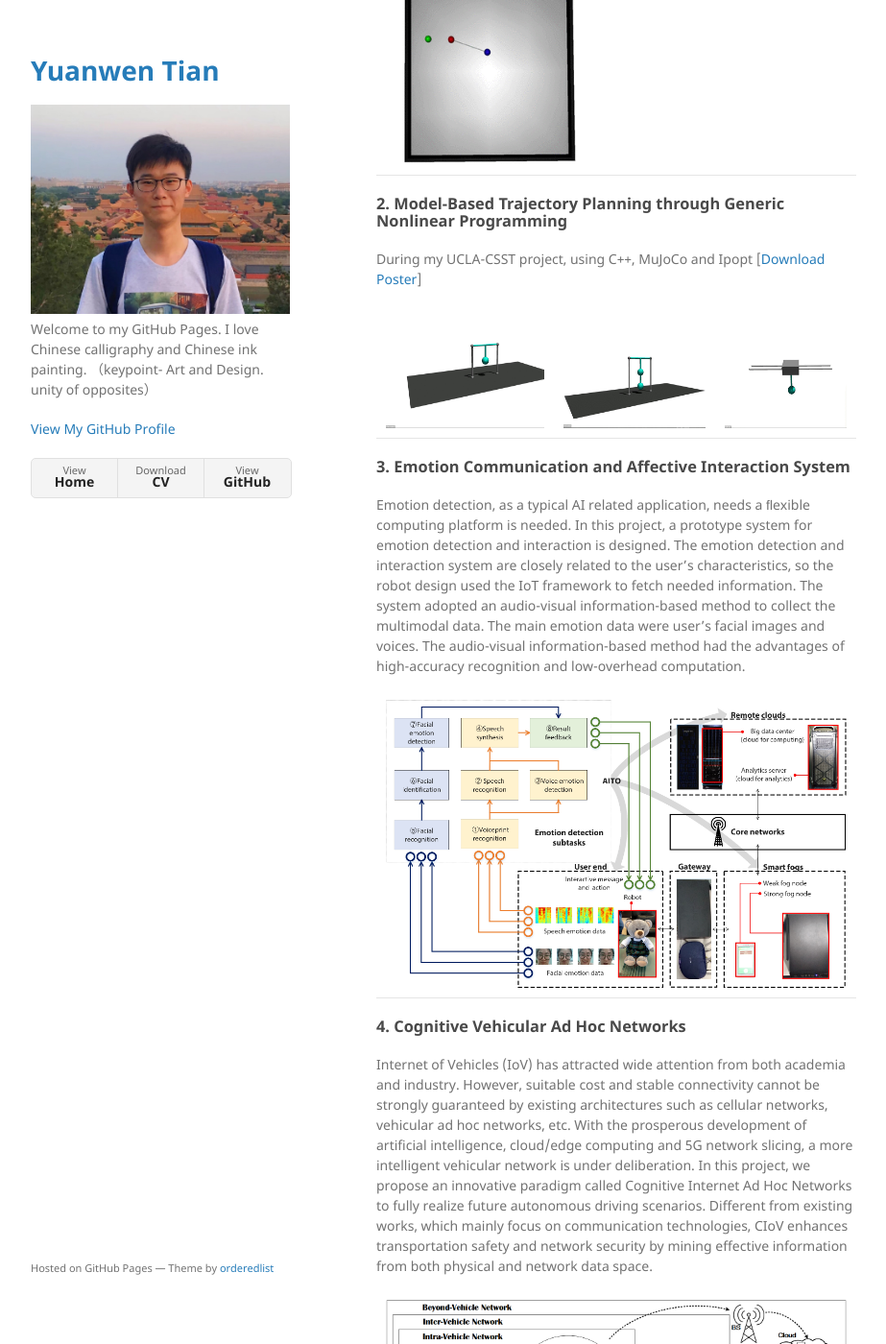
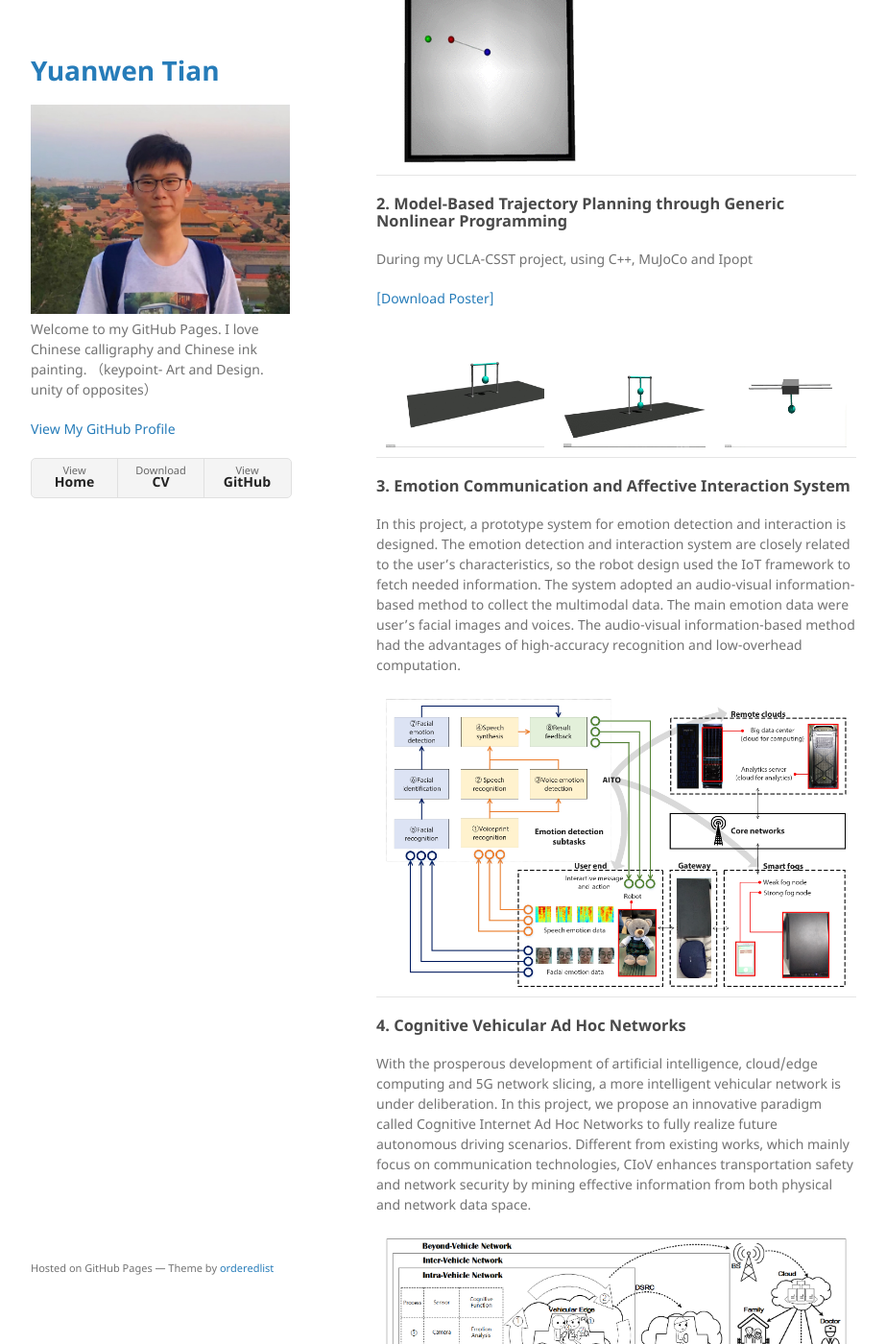
Before and after one commit to yuanwentian/yuanwentian.github.io, a Jekyll site: the page built from index.md, in a window 1280 px wide and 1400 px high, scrolled down 736 px. Shown: the whole window at 96% size, without its empty margins (178-1101 px from the left). Built offline with Jekyll 4.4.1, drawn with Linux system fonts in a browser that asks for light colours; our own code applies the rules of GitHub Pages for plain Markdown files.

Commit message:
edit selected projects

```diff
--- a/index.md
+++ b/index.md
@@ -40,18 +40,19 @@ My research interests focus on the difference between human intelligence and mac
 ### 2. Model-Based Trajectory Planning through Generic Nonlinear Programming
 
 During my UCLA-CSST project, using C++, MuJoCo and Ipopt
-[[Download Poster](/docs/Yuanwen_Poster.pdf)]
+
+[[Download Poster]](/docs/Yuanwen_Poster.pdf)
 
 | <img src="https://github.com/yuanwentian/yuanwentian.github.io/blob/master/assets/img/inverted_pendulum.gif?raw=true" alt="cart-pole" height="120"/> |<img src="https://github.com/yuanwentian/yuanwentian.github.io/blob/master/assets/img/inverted_double_pendulum.gif?raw=true" alt="cart-pole" height="120"/> | <img src="https://github.com/yuanwentian/yuanwentian.github.io/blob/master/assets/img/cart_pole.gif?raw=true" alt="cart-pole" height="120"/>|
 
 ### 3. Emotion Communication and Affective Interaction System
 
-Emotion detection, as a typical AI related application, needs a ﬂexible computing platform is needed. In this project, a prototype system for emotion detection and interaction is designed. The emotion detection and interaction system are closely related to the user’s characteristics, so the robot design used the IoT framework to fetch needed information. The system adopted an audio-visual information-based method to collect the multimodal data. The main emotion data were user’s facial images and voices. The audio-visual information-based method had the advantages of high-accuracy recognition and low-overhead computation.
+In this project, a prototype system for emotion detection and interaction is designed. The emotion detection and interaction system are closely related to the user’s characteristics, so the robot design used the IoT framework to fetch needed information. The system adopted an audio-visual information-based method to collect the multimodal data. The main emotion data were user’s facial images and voices. The audio-visual information-based method had the advantages of high-accuracy recognition and low-overhead computation.
 
 |<img src="https://github.com/yuanwentian/yuanwentian.github.io/blob/master/assets/img/emotion_testbed.png?raw=true" alt="emotion_testbed"/>|
 
 ### 4. Cognitive Vehicular Ad Hoc Networks
- Internet of Vehicles (IoV) has attracted wide attention from both academia and industry. However, suitable cost and stable connectivity cannot be strongly guaranteed by existing architectures such as cellular networks, vehicular ad hoc networks, etc. With the prosperous development of artificial intelligence, cloud/edge computing and 5G network slicing, a more intelligent vehicular network is under deliberation. In this project, we propose an innovative paradigm called Cognitive Internet Ad Hoc Networks to fully realize future autonomous driving scenarios. Different from existing works, which mainly focus on communication technologies, CIoV enhances transportation safety and network security by mining effective information from both physical and network data space.
+ With the prosperous development of artificial intelligence, cloud/edge computing and 5G network slicing, a more intelligent vehicular network is under deliberation. In this project, we propose an innovative paradigm called Cognitive Internet Ad Hoc Networks to fully realize future autonomous driving scenarios. Different from existing works, which mainly focus on communication technologies, CIoV enhances transportation safety and network security by mining effective information from both physical and network data space.
 
 |<img src="https://github.com/yuanwentian/yuanwentian.github.io/blob/master/assets/img/ciov.png?raw=true" alt="ciov"/>|
 
```
